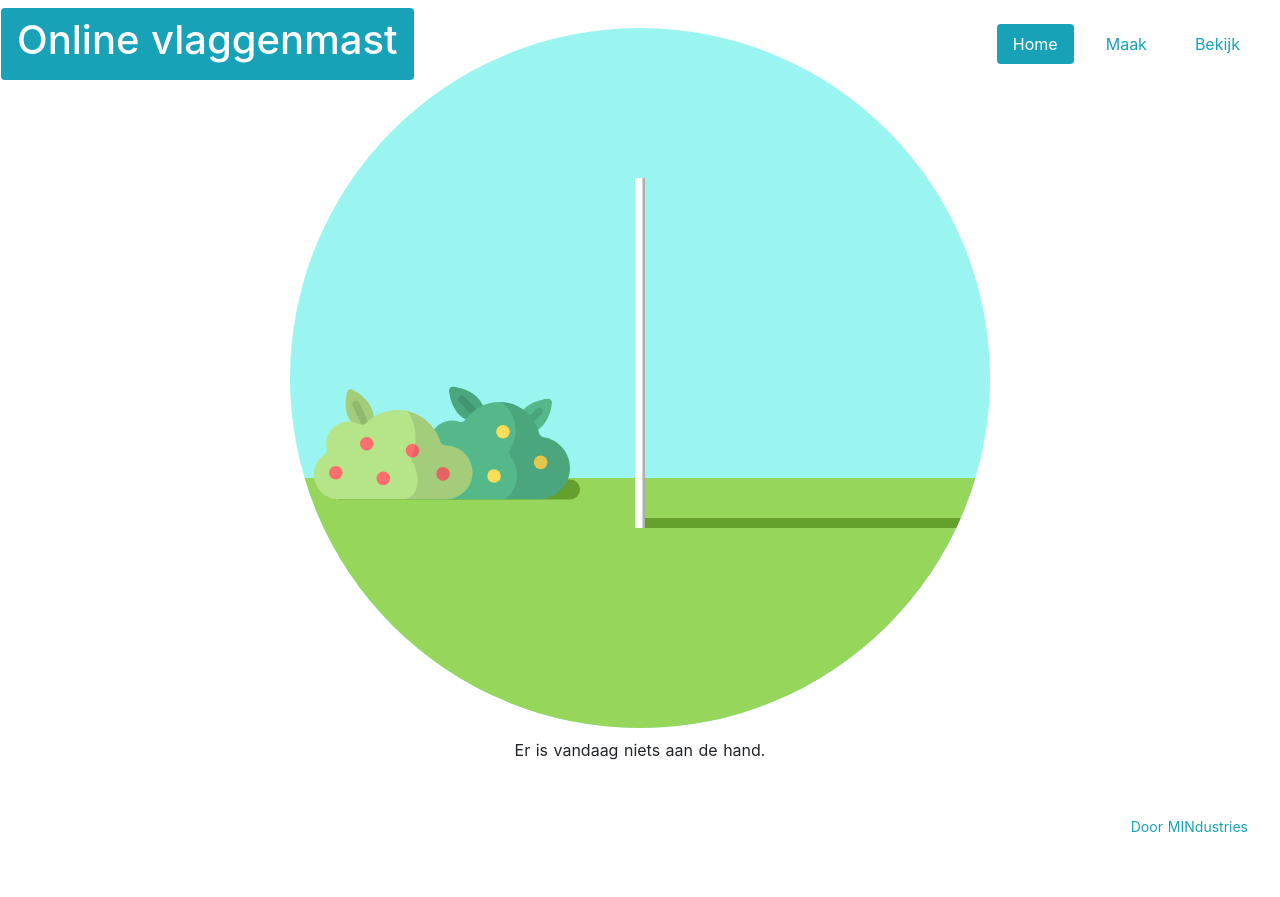
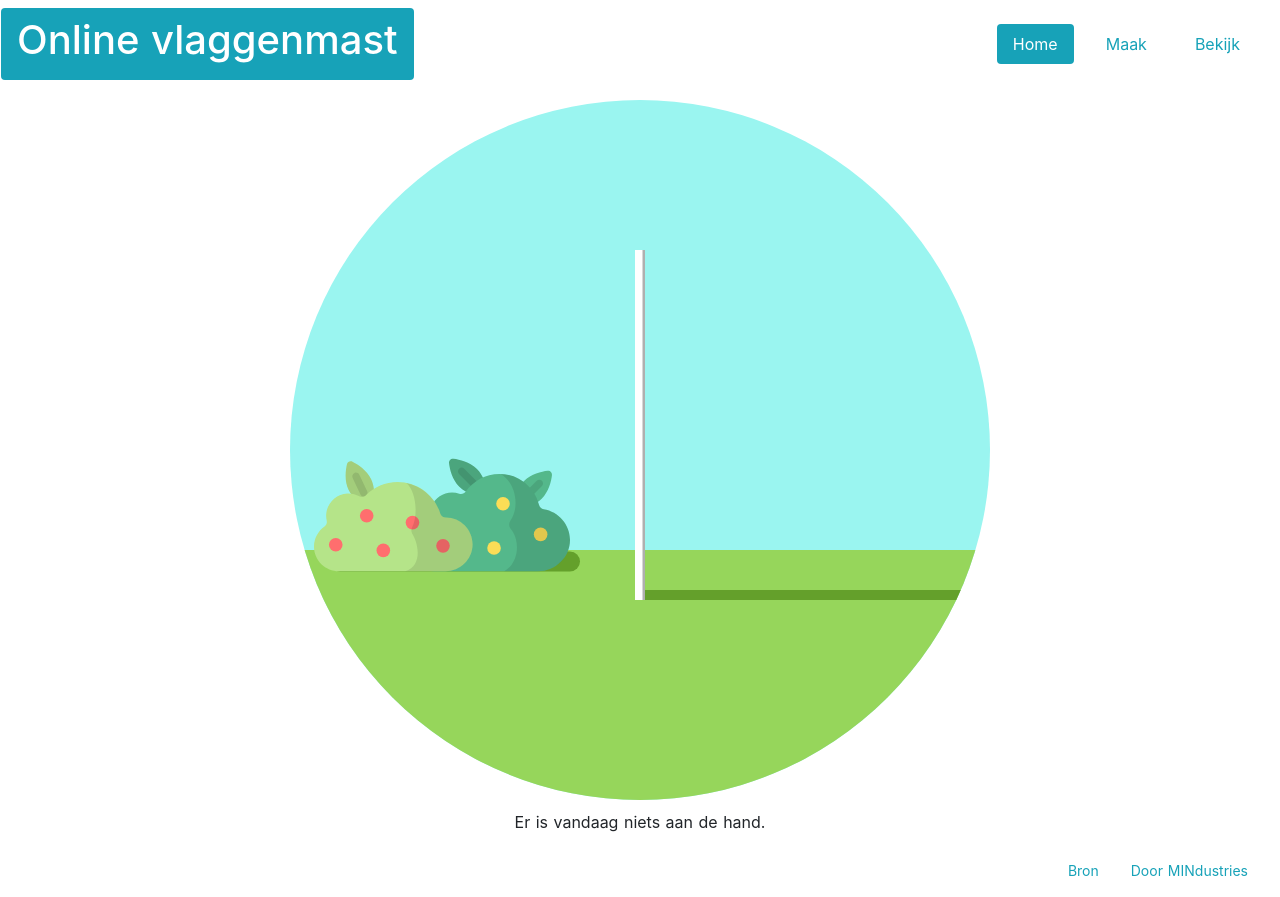
Before and after one commit to steefmin/flag, a Nuxt app: page / in a window 1280 px wide. Before the commit the page ends 853 px from the top, so only its background shows below. Built offline with nearby package versions, Linux system fonts and the light colour scheme.

Commit message:
add some top margin on figure, make wimpel switch orange and add attribution for icons

```diff
--- a/components/FlagFigure.vue
+++ b/components/FlagFigure.vue
@@ -47,7 +47,7 @@ export default {
     return {
       pennon: {
         parts: [
-          '#ff9600'
+          '#fd7e14'
         ],
         partHeight: 8,
         aspectRatio: 0.08,
@@ -109,6 +109,7 @@ export default {
 }
 
 svg {
+  margin-top: 100px;
   border-radius: 600px;
   max-width: 700px;
 }
--- a/layouts/default.vue
+++ b/layouts/default.vue
@@ -15,9 +15,14 @@
 
     <b-navbar sticky="bottom" toggleable="true">
       <b-nav small align="end" class="w-100">
-        <b-nav-item href="https://steefmin.xyz">Door MINdustries</b-nav-item>
+        <b-nav-item id="bron"> Bron </b-nav-item>
+
+        <b-nav-item href="https://steefmin.xyz"> Door MINdustries </b-nav-item>
       </b-nav>
     </b-navbar>
+    <b-popover target="bron" triggers="click" placement="top">
+      Icons made by <a href="https://www.flaticon.com/authors/freepik" title="Freepik">Freepik</a> from <a href="https://www.flaticon.com/" title="Flaticon">www.flaticon.com</a>
+    </b-popover>
   </div>
 </template>
 
--- a/pages/create.vue
+++ b/pages/create.vue
@@ -37,7 +37,7 @@
         :width=150
         :height=40
         :font-size=16
-        color="var(--info)"
+        color="var(--orange)"
       />
       <toggle-button
         :value="settings.wreath"
```
